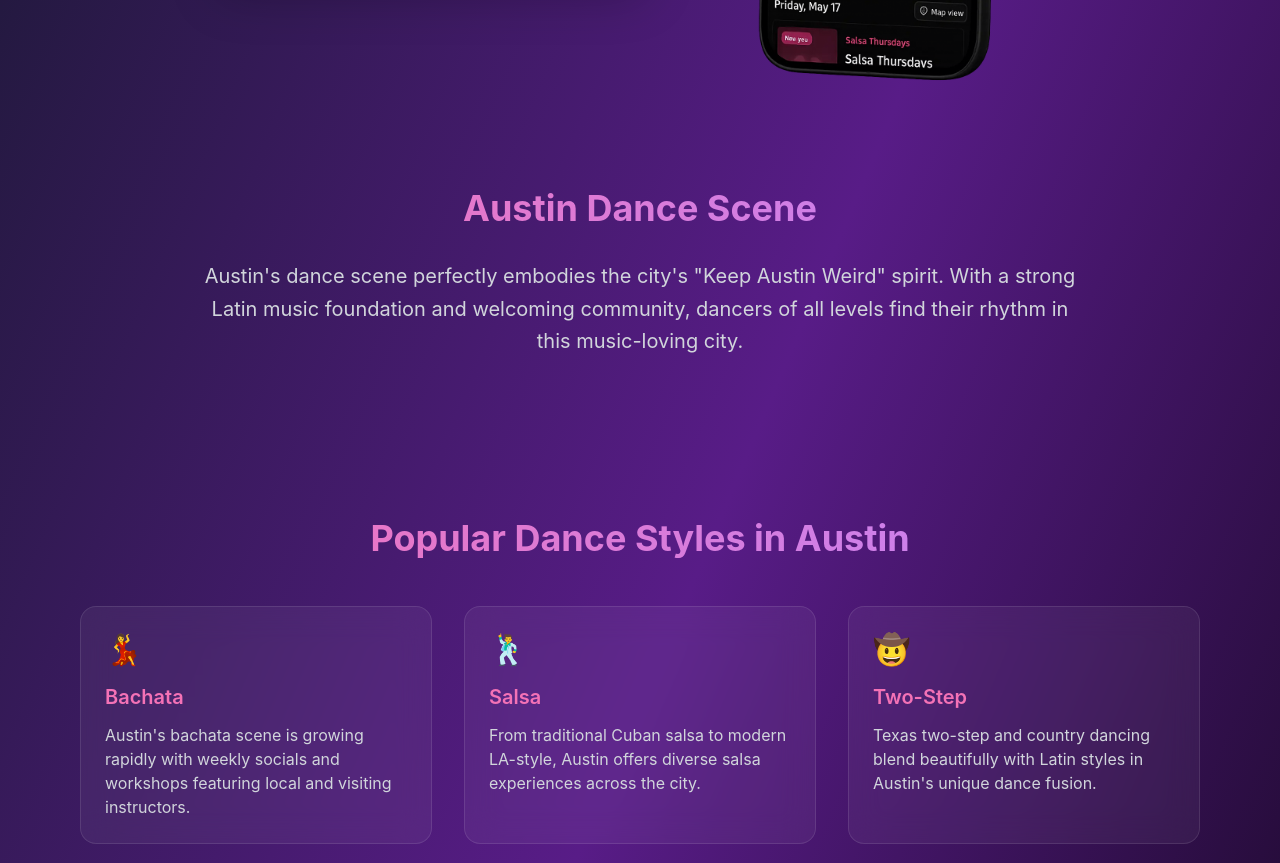
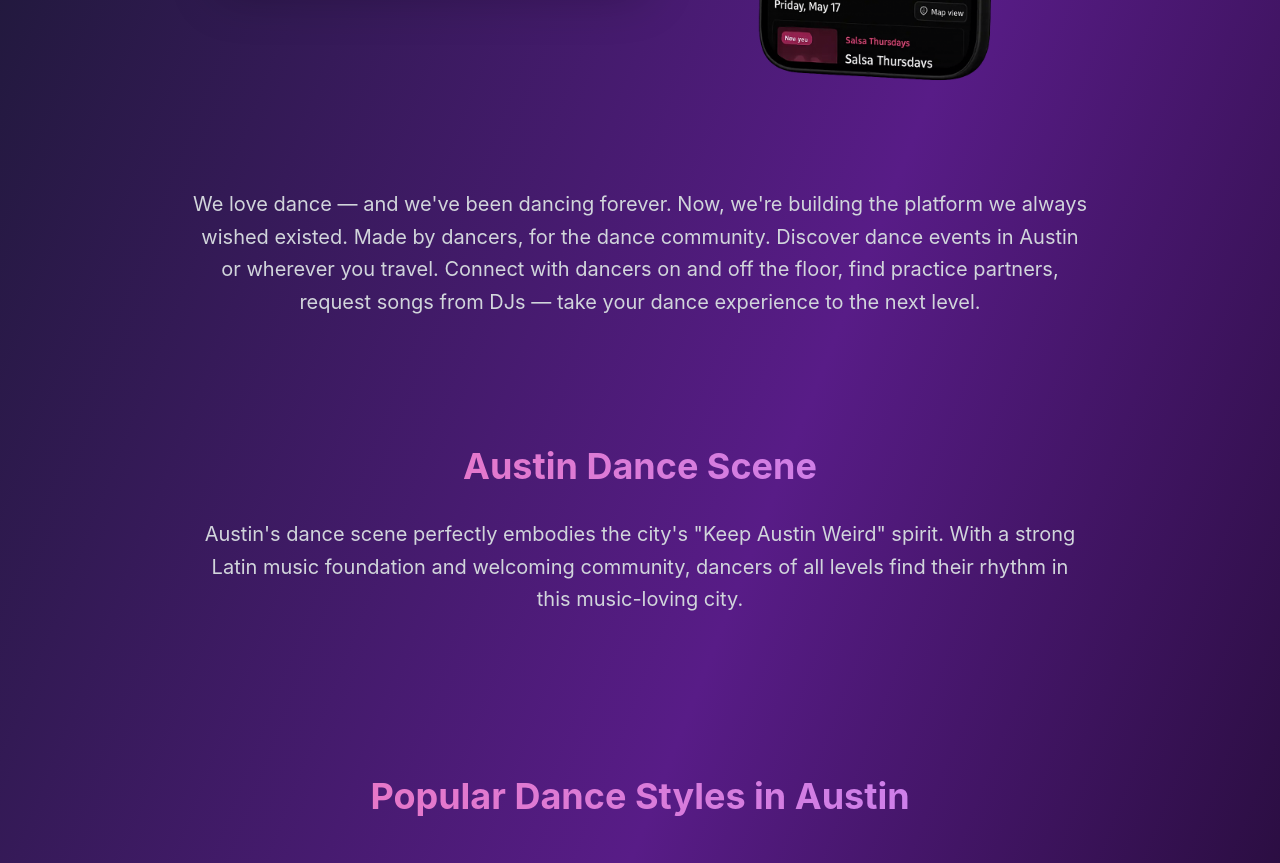
Before and after one commit to lumenmark/baile.landing2, a Next.js app: page /austin in a window 1280 px wide. Shown: the part 800-1663 px from the top of the page. Built offline with nearby package versions, Linux system fonts and the light colour scheme.

Commit message:
added main verbiage

```diff
--- a/pages/[city].js
+++ b/pages/[city].js
@@ -156,6 +156,18 @@ export default function CityPage() {
             </div>
           </section>
 
+          {/* About Baile.AI */}
+          <section className="px-6 md:px-20 py-16">
+            <div className="max-w-4xl mx-auto text-center">
+              <p className="text-xl text-gray-300 leading-relaxed">
+                We love dance — and we've been dancing forever. Now, we're building the platform we always wished existed.
+                Made by dancers, for the dance community. Discover dance events in {cityData.name} or wherever you travel.
+                Connect with dancers on and off the floor, find practice partners, request songs from DJs —
+                take your dance experience to the next level.
+              </p>
+            </div>
+          </section>
+
           {/* Dance Scene Overview */}
           <section className="px-6 md:px-20 py-16">
             <div className="max-w-4xl mx-auto text-center">
```
